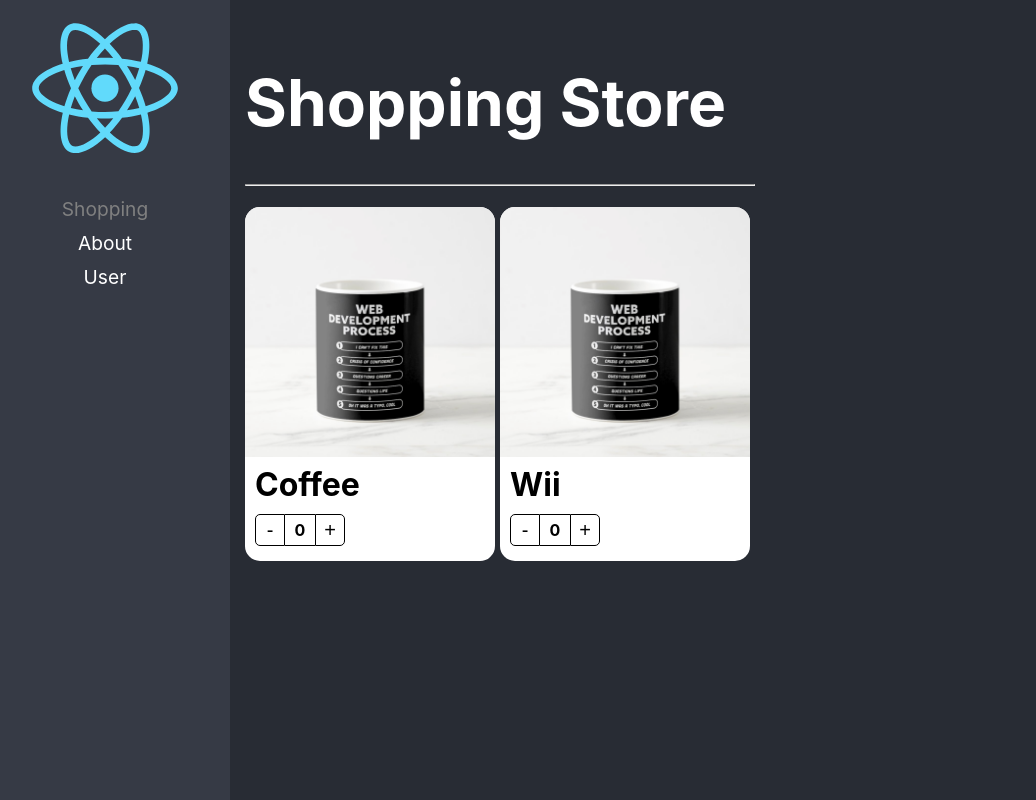
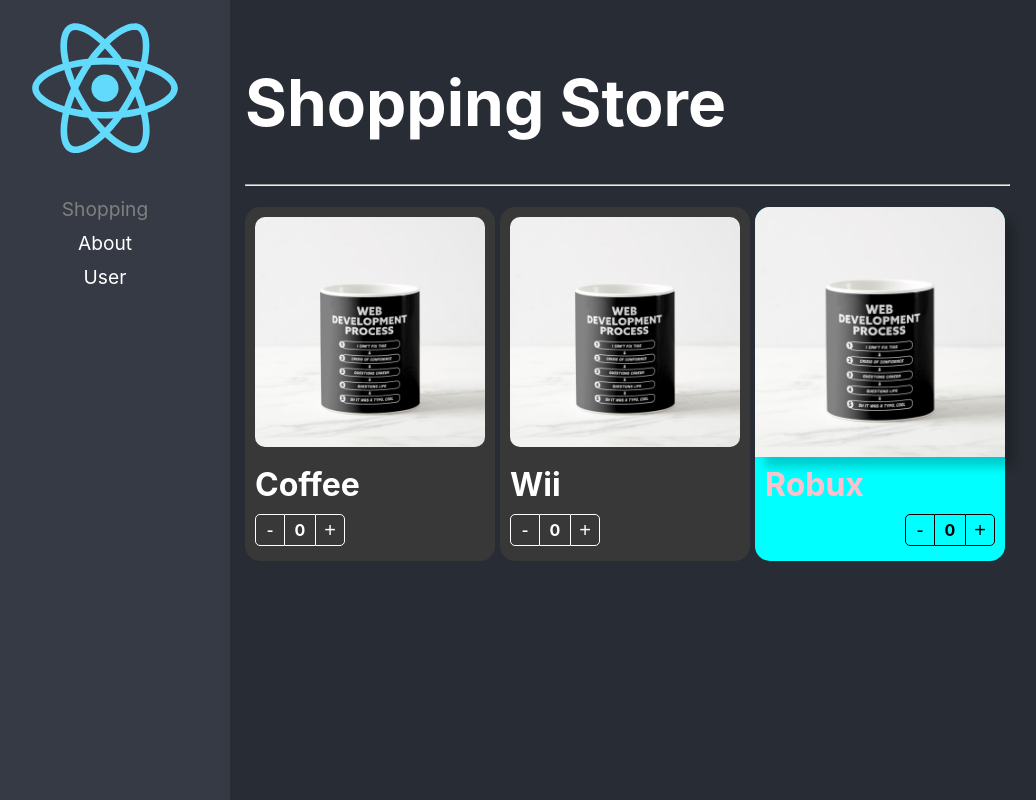
Before and after one commit to ArisEspino/Learning_react, a React (Create React App) app in the folder react-app_2/: page / in a window 1280 px wide. Shown: the whole page, without its empty margins (20-1056 px from the left). Built offline with nearby package versions, Linux system fonts and the light colour scheme.

Commit message:
Component extend styles

```diff
--- a/react-app_2/src/02-component-patterns/components/ProductButtons.tsx
+++ b/react-app_2/src/02-component-patterns/components/ProductButtons.tsx
@@ -3,12 +3,19 @@
 import { ProductContext } from './ProductCard';
 
 
-export const ProductButtons = () => {
+export interface props {
+    className? : string;
+    style?: React.CSSProperties
+}
+
+export const ProductButtons = ({className, style}:props) => {
 
     const { IncreaseBy, counter } = useContext(ProductContext);
 
     return (
-        <div className={styles.buttonsContainer}>
+        <div
+        style={style}
+        className={`${styles.buttonsContainer} ${className}`}>
             <button
                 onClick={() => IncreaseBy(-1)}
                 className={styles.buttonMinus}>
--- a/react-app_2/src/02-component-patterns/components/ProductCard.tsx
+++ b/react-app_2/src/02-component-patterns/components/ProductCard.tsx
@@ -1,8 +1,15 @@
 import styles from '../styles/styles.module.css';
 import { useProduct } from '../hooks/useProduct';
-import { createContext} from 'react';
-import { ProductContextProps, Props } from '../interfaces/interfaces';
+import React, { createContext, ReactElement } from 'react';
+import { Product, ProductContextProps } from '../interfaces/interfaces';
 
+//Definimos el producto que va hacer de tipo Product es decir lo que contiene Product debe de cumplir lo que contiene
+export interface Props {
+    children?: ReactElement | ReactElement[];
+    product: Product;
+    className?: string;
+    style?: React.CSSProperties
+}
 
 //useContext posee objetos
 export const ProductContext = createContext({} as ProductContextProps);
@@ -10,21 +17,21 @@
 const { Provider } = ProductContext;
 
 
-export const ProductCard = ({ product, children }: Props) => {
+export const ProductCard = ({ product, children, className, style }: Props) => {
 
     const { counter, IncreaseBy } = useProduct();
 
     return (
-
         <Provider value={{
             counter,
             IncreaseBy,
             product
         }}>
-            <div className={styles.productCard}>
+            <div
+            style={style}
+            className={`${styles.productCard} ${className}`}>
                 {children}
             </div>
         </Provider>
-
     )
 }
--- a/react-app_2/src/02-component-patterns/components/ProductImage.tsx
+++ b/react-app_2/src/02-component-patterns/components/ProductImage.tsx
@@ -3,8 +3,17 @@
 import styles from '../styles/styles.module.css';
 import { useContext } from "react";
 
+
+
+export interface props {
+    img? : string;
+    className? : string;
+    style?: React.CSSProperties
+}
+
+
 //Creamos nuestros component
-export const ProductImage = ({ img = '' }) => {
+export const ProductImage = ({ img = '', className , style}:props) => {
 
     const { product } = useContext(ProductContext);
 
@@ -20,6 +29,8 @@
         imgToShow = noImage
     }
     return (
-        <img className={styles.productImg} src={imgToShow} alt="Product" />
+        <img
+        style={style}
+        className={`${styles.productImg} ${className}` } src={imgToShow} alt="Product" />
     )
 }
--- a/react-app_2/src/02-component-patterns/components/ProductTitle.tsx
+++ b/react-app_2/src/02-component-patterns/components/ProductTitle.tsx
@@ -2,12 +2,23 @@
 import { ProductContext } from "./ProductCard";
 import styles from '../styles/styles.module.css';
 
-export const ProductTitle = ({ title }: { title?: string }) => {
+
+export interface props {
+    title?: string;
+    className?: string;
+    style?: React.CSSProperties
+}
+
+
+export const ProductTitle = ({title, className , style}:props)  => {
 
     const { product } = useContext(ProductContext);
 
+
     return (
-        <span className={styles.productDescription}>{title ? title : product.title}</span>
+        <span
+        style={style}
+        className={` ${styles.productDescription} ${className}`}>{title ? title : product.title}</span>
     )
 
 }
--- a/react-app_2/src/02-component-patterns/pages/ShoppingPage.tsx
+++ b/react-app_2/src/02-component-patterns/pages/ShoppingPage.tsx
@@ -1,5 +1,5 @@
-import { ProductCard } from "../components/index"
-
+import { ProductButtons, ProductCard, ProductImage, ProductTitle } from "../components/index"
+import '../styles/custom-styles.css';
 
 
 //Ahora rellenamos lo que interface Product contiene
@@ -13,7 +13,7 @@
 
 export const ShoppingPage = () => {
     return (
-        <div>
+        <div >
             <h1>Shopping Store</h1>
             <hr />
 
@@ -22,16 +22,59 @@
                 flexDirection: 'row',
                 flexWrap: 'wrap'
             }}>
-                <ProductCard product={product} >
-                    <ProductCard.Image />
-                    <ProductCard.Title title={'Coffee'} />
-                    <ProductCard.Buttons />
+                {/*Forma 1 de usar */}
+                <ProductCard
+                    className="bg-dark"
+                    product={product} >
+                    <ProductCard.Image className="custom-image" />
+                    <ProductCard.Title
+                        title={'Coffee'}
+                        className="text-white"
+                    />
+                    <ProductCard.Buttons
+                        className="custom-buttons"
+                    />
+                </ProductCard>
+                {/*Forma 2 de usar */}
+                <ProductCard
+                    product={product}
+                    className="bg-dark">
+
+                    <ProductImage
+                        className="custom-image"
+                    />
+                    <ProductTitle
+                        title={'Wii'}
+                        className="text-white"
+                    />
+                    <ProductButtons
+                        className="custom-buttons"
+                    />
                 </ProductCard>
 
-                <ProductCard product={product} >
-                    <ProductCard.Image  />
-                    <ProductCard.Title title={'Wii'} />
-                    <ProductCard.Buttons />
+                {/*Usar directamente los styles y/o junto con el className */}
+
+                <ProductCard
+                    product={product}
+                    style={{
+                        backgroundColor: 'cyan'
+                    }}
+                >
+                    <ProductImage
+                        style={{
+                            boxShadow: '10px 10px 10px rgba(0,0,0,0.2)'
+                        }}
+
+                    />
+                    <ProductTitle
+                        style={{ color: "pink" }}
+                        title={'Robux'} />
+                    <ProductButtons
+                        style={{
+                            display: 'flex',
+                            justifyContent: 'end'
+                        }}
+                    />
                 </ProductCard>
 
             </div>
--- /dev/null
+++ b/react-app_2/src/02-component-patterns/styles/custom-styles.css
@@ -0,0 +1,24 @@
+.bg-dark {
+    background-color: rgb(56, 56, 56);
+}
+
+.text-white {
+    color: white;
+}
+
+.text-bold {
+    font-weight: bold;
+}
+
+.custom-image {
+    padding: 10px;
+    width: calc(100% - 20px);
+    border-radius: 20px
+}
+
+.custom-buttons button, .custom-buttons div{
+    color: white;
+    border-color: white;
+
+
+}
```
Also changed, not shown: react-app_2/src/02-component-patterns/interfaces/interfaces.ts (+11 -11 lines).
